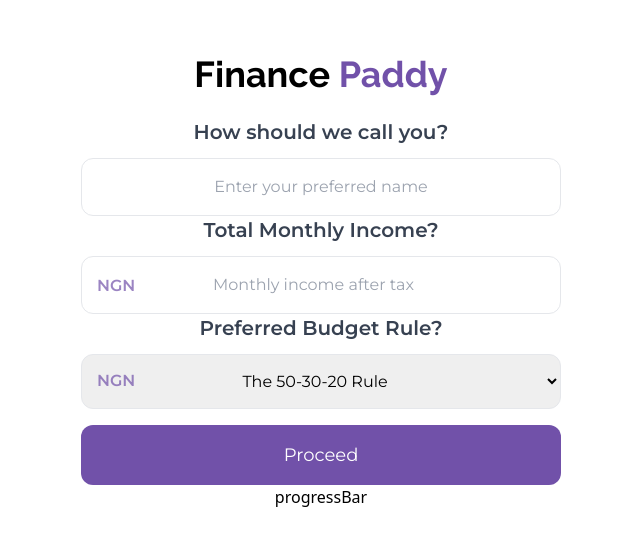
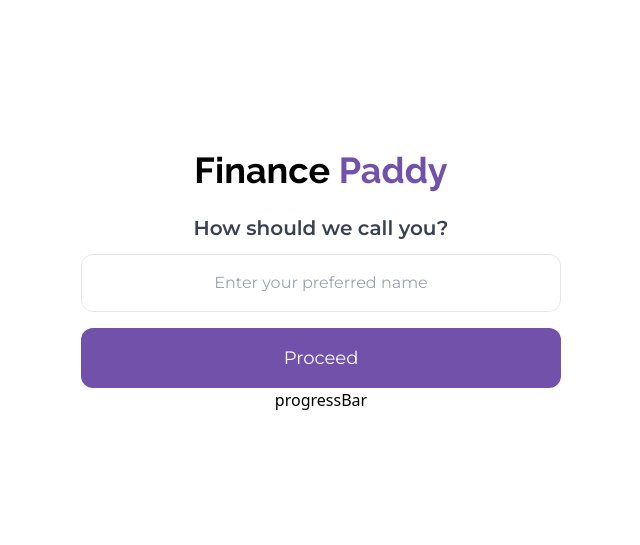
Before and after one commit to mabas-maryam/finance-paddy, a React (Vite) app: page /userinfo in a window 1280 px wide. Shown: the part 119-664 px from the top of the page, without its empty margins (319-959 px from the left). Built offline with nearby package versions, Linux system fonts and the light colour scheme.

Commit message:
implented multistep form

```diff
--- a/src/UserInfo.jsx
+++ b/src/UserInfo.jsx
@@ -1,10 +1,17 @@
-import React from "react";
+import React, { useState } from "react";
 import { Link } from "react-router-dom";
 import Form1 from "./components/userInfo/Form1";
 import Form2 from "./components/userInfo/Form2";
 import Form3 from "./components/userInfo/Form3";
 
 const UserInfo = () => {
+  const [stage, setStage] = useState(1);
+  const moveToNext = () => {
+    if(stage < 3) {
+      setStage(stage + 1)
+    }
+
+  }
   return (
     <div className="container mx-auto h-screen px-4 md:px-10 flex flex-col justify-center items-center">
       <div className="w-[40%] text-center">
@@ -14,19 +21,20 @@ const UserInfo = () => {
 
         <form action="" className="mt-6 font-tertiaryFont">
           {/* What should we call you form */}
-          <Form1 />
+          {stage === 1 && <Form1 />}
+
           {/* What should we call you form form ends here */}
 
           {/* Monthly income form */}
-          <Form2 />
+          {stage === 2 && <Form2 />}
           {/* Monthly income form ends here */}
 
           {/* BUDGET RULE */}
-          <Form3 />
+          {stage === 3 && <Form3 />}
           {/* BUDGET RULE form ends here*/}
 
           <div className="w-full mt-2">
-            <button className=" py-4 mt-2 w-full rounded-xl bg-primary text-white text-lg">
+            <button type="button" className=" py-4 mt-2 w-full rounded-xl bg-primary text-white text-lg" onClick={moveToNext}>
               Proceed
             </button>
           </div>
```
